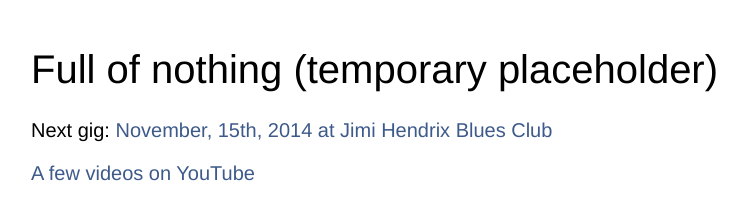
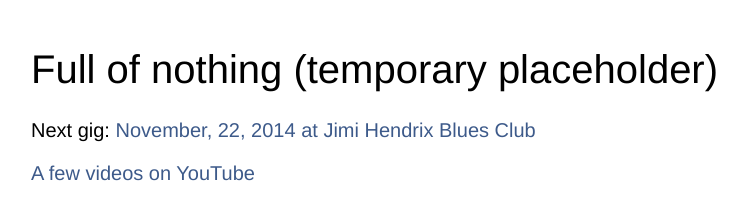
Before and after one commit to hoho/maratdakota, a plain HTML site: page index.html in a window 1280 px wide. Shown: the top 202 px of the page, without its empty margins (9-756 px from the left). Drawn offline with Linux system fonts and the light colour scheme.

Commit message:
Next gig shift.

```diff
--- a/index.html
+++ b/index.html
@@ -1 +1 @@
-<!doctype html><html><head><meta charset="utf-8"><link rel="stylesheet" type="text/css" href="|/|.css" media="screen"><title>Marat Dakota</title></head><body><h1>Full of nothing (temporary placeholder)</h1><p>Next gig: <a href="http://hendrix-club.ru/en/">November, 15th, 2014 at Jimi Hendrix Blues Club</a></p><p><a href="http://www.youtube.com/user/MaratDakota/videos">A few videos on YouTube</a></p><p><a href="https://github.com/hoho">GitHub account</a></p><p>Email: <a href="mailto:dakota@brokenpipe.ru">dakota@brokenpipe.ru</a></p></body></html>
+<!doctype html><html><head><meta charset="utf-8"><link rel="stylesheet" type="text/css" href="|/|.css" media="screen"><title>Marat Dakota</title></head><body><h1>Full of nothing (temporary placeholder)</h1><p>Next gig: <a href="http://hendrix-club.ru/en/">November, 22, 2014 at Jimi Hendrix Blues Club</a></p><p><a href="http://www.youtube.com/user/MaratDakota/videos">A few videos on YouTube</a></p><p><a href="https://github.com/hoho">GitHub account</a></p><p>Email: <a href="mailto:dakota@brokenpipe.ru">dakota@brokenpipe.ru</a></p></body></html>
```
Also changed, not shown: 1 other file.
